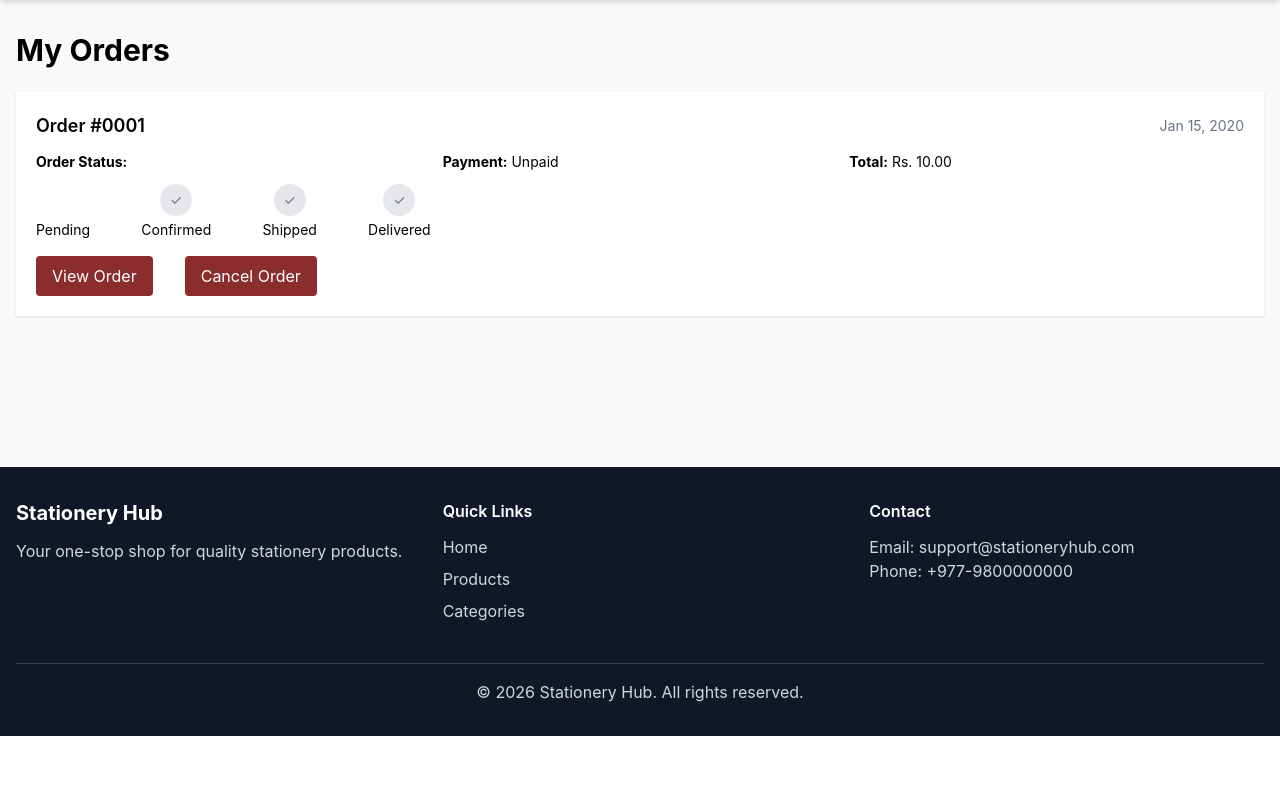
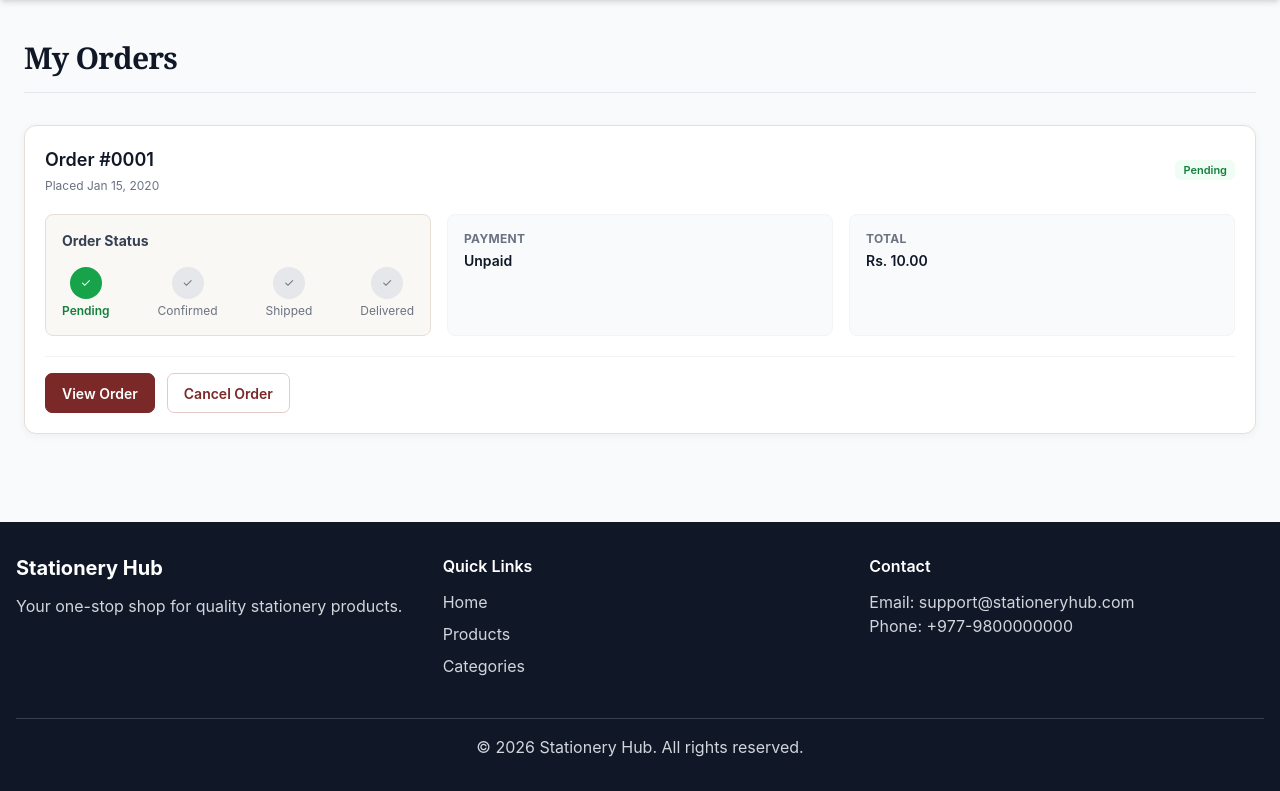
Before and after one commit to blax99/Stationery-Hub, a Django app: page /orders/order-history/ in a window 1280 px wide. Shown: the part 64-855 px from the top of the page. Before the commit the page ends 800 px from the top, so only its background shows below. Run offline with Django 5.2, Linux system fonts and the light colour scheme; a user stored in the database is signed in; data comes from the database, SQL or seed files in the repository; tables that the repository leaves empty hold one stand-in row (values such as "Sample post"); data that the repository does not hold is empty.

Commit message:
feat: refresh wishlist and order page styling

```diff
--- a/templates/order/history.html
+++ b/templates/order/history.html
@@ -2,9 +2,111 @@
 
 {% block content %}
 
-<div class="max-w-5xl mx-auto px-4 py-8">
+<style>
+    .order-card {
+        border: 1px solid #e5dfd5;
+        border-radius: 12px;
+        background: #fff;
+        box-shadow: 0 2px 8px rgba(41, 37, 36, 0.05);
+        transition: box-shadow 0.2s ease, transform 0.2s ease;
+    }
 
-<h1 class="text-3xl font-bold mb-6">My Orders</h1>
+    .order-card:hover {
+        box-shadow: 0 8px 22px rgba(41, 37, 36, 0.09);
+        transform: translateY(-1px);
+    }
+
+    .order-action {
+        display: inline-flex;
+        min-height: 40px;
+        align-items: center;
+        justify-content: center;
+        border: 1px solid transparent;
+        border-radius: 7px;
+        padding: 0 16px;
+        font-size: 0.875rem;
+        font-weight: 600;
+        text-decoration: none;
+        cursor: pointer;
+        transition: background-color 0.2s ease, border-color 0.2s ease,
+            color 0.2s ease, transform 0.2s ease;
+    }
+
+    .order-action:hover {
+        transform: translateY(-1px);
+    }
+
+    .order-action:focus-visible {
+        outline: 3px solid rgba(122, 40, 40, 0.2);
+        outline-offset: 2px;
+    }
+
+    .order-action-primary {
+        background: #7a2828;
+        border-color: #7a2828;
+        color: #fff;
+    }
+
+    .order-action-primary:hover {
+        background: #5e1f1f;
+        border-color: #5e1f1f;
+        color: #fff;
+    }
+
+    .order-action-danger {
+        background: #fff;
+        border-color: #e6caca;
+        color: #7a2828;
+    }
+
+    .order-action-danger:hover {
+        background: #fbf2f2;
+        border-color: #7a2828;
+        color: #5e1f1f;
+    }
+
+    .order-status-pending {
+        background: #f0fdf4;
+        color: #15803d;
+    }
+
+    .order-progress-step {
+        background: #e5e7eb;
+        color: #6b7280;
+    }
+
+    .order-progress-step-active,
+    .order-progress-line-active {
+        background: #16a34a;
+    }
+
+    .order-progress-step-active {
+        color: #ffffff;
+    }
+
+    .order-progress-label {
+        color: #6b7280;
+    }
+
+    .order-progress-label-active {
+        color: #15803d;
+        font-weight: 600;
+    }
+
+    @media (max-width: 640px) {
+        .order-action {
+            flex: 1 1 auto;
+        }
+    }
+</style>
+
+<div class="max-w-7xl mx-auto px-6 py-10">
+
+<div class="mb-8 border-b border-gray-200 pb-4">
+    <h1 class="text-2xl sm:text-3xl font-serif font-bold text-gray-900 tracking-tight">
+        My Orders
+    </h1>
+</div>
 
 {% if orders %}
 
@@ -12,23 +114,34 @@
 
         {% for order in orders %}
 
-        <div class="p-5 bg-white shadow-sm">
+        <div class="order-card p-5 sm:p-6">
 
-                <div class="flex justify-between items-center mb-3">
+                <div class="flex justify-between items-center gap-3 mb-5">
 
-                    <h2 class="text-lg font-semibold">
-                        Order #{{ order.id|stringformat:"04d" }}
-                    </h2>
+                    <div class="min-w-0">
+                        <h2 class="text-lg font-semibold text-gray-900">
+                            Order #{{ order.id|stringformat:"04d" }}
+                        </h2>
+                        <p class="text-xs text-gray-500 mt-1">
+                            Placed {{ order.created_at|date:"M d, Y" }}
+                        </p>
+                    </div>
 
-                    <span class="text-sm text-gray-500">
-                        {{ order.created_at|date:"M d, Y" }}
+                    <span class="inline-flex w-fit shrink-0 whitespace-nowrap items-center rounded-md px-2 py-0.5 text-[11px] font-semibold
+                        {% if order.status == 'cancelled' or order.status == 'returned' %}bg-gray-100 text-gray-700
+                        {% elif order.status == 'return_requested' %}bg-amber-50 text-amber-800
+                        {% elif order.status == 'delivered' %}bg-emerald-50 text-emerald-800
+                        {% elif order.status == 'shipped' %}bg-blue-50 text-blue-800
+                        {% elif order.status == 'pending' %}order-status-pending
+                        {% else %}bg-[#7A2828]/10 text-[#7A2828]{% endif %}">
+                        {{ order.get_status_display }}
                     </span>
 
                 </div>
 
                 {% if order.status == 'cancelled' %}
 
-                    <div class="border rounded-lg p-4 bg-gray-50 mb-4">
+                    <div class="border border-gray-200 rounded-lg p-4 bg-gray-50 mb-4">
 
                         <p class="font-semibold text-gray-700">
                             Order Cancelled
@@ -42,7 +155,7 @@
 
                 {% elif order.status == 'return_requested' %}
 
-                    <div class="border rounded-lg p-4 bg-gray-50 mb-4">
+                    <div class="border border-amber-200 rounded-lg p-4 bg-amber-50 mb-4">
 
                         <p class="font-semibold text-gray-700">
                             Return Requested
@@ -56,7 +169,7 @@
 
                 {% elif order.status == 'returned' %}
 
-                    <div class="border rounded-lg p-4 bg-gray-50 mb-4">
+                    <div class="border border-gray-200 rounded-lg p-4 bg-gray-50 mb-4">
 
                         <p class="font-semibold text-gray-700">
                             Order Returned
@@ -70,23 +183,21 @@
 
                 {% else %}
 
-                    <div class="grid grid-cols-1 md:grid-cols-3 gap-3 text-sm">
+                    <div class="grid grid-cols-1 md:grid-cols-3 gap-4 text-sm">
 
-                        <div class="md:col-span-3">
+                        <div class="md:col-span-3 rounded-lg bg-[#faf8f5] border border-[#e5dfd5] p-4">
 
-                            <strong>Order Status:</strong>
+                            <strong class="text-sm text-gray-700">Order Status</strong>
 
-                            <div class="flex items-center justify-between mt-3 text-sm">
+                            <div class="flex items-center justify-between mt-4 text-xs sm:text-sm">
 
                                 <!-- Pending -->
 
                                 <div class="text-center">
 
-                                    <div class="w-8 h-8 mx-auto rounded-full
+                                    <div class="order-progress-step w-8 h-8 mx-auto rounded-full
                                         {% if order.status == 'pending' or order.status == 'confirmed' or order.status == 'shipped' or order.status == 'delivered' %}
-                                            bg-green-600 text-white
-                                        {% else %}
-                                            bg-gray-200 text-gray-500
+                                            order-progress-step-active
                                         {% endif %}
                                         flex items-center justify-center">
 
@@ -94,7 +205,7 @@
 
                                     </div>
 
-                                    <p class="mt-1 text-black">
+                                    <p class="order-progress-label mt-1 {% if order.status == 'pending' or order.status == 'confirmed' or order.status == 'shipped' or order.status == 'delivered' %}order-progress-label-active{% endif %}">
                                         Pending
                                     </p>
 
@@ -104,7 +215,7 @@
 
                                 <div class="flex-1 h-1 mx-2
                                     {% if order.status == 'confirmed' or order.status == 'shipped' or order.status == 'delivered' %}
-                                        bg-green-600
+                                        order-progress-line-active
                                     {% else %}
                                         bg-gray-200
                                     {% endif %}">
@@ -114,11 +225,9 @@
 
                                 <div class="text-center">
 
-                                    <div class="w-8 h-8 mx-auto rounded-full
+                                    <div class="order-progress-step w-8 h-8 mx-auto rounded-full
                                         {% if order.status == 'confirmed' or order.status == 'shipped' or order.status == 'delivered' %}
-                                            bg-green-600 text-white
-                                        {% else %}
-                                            bg-gray-200 text-gray-500
+                                            order-progress-step-active
                                         {% endif %}
                                         flex items-center justify-center">
 
@@ -126,7 +235,7 @@
 
                                     </div>
 
-                                    <p class="mt-1 text-black">
+                                    <p class="order-progress-label mt-1 {% if order.status == 'confirmed' or order.status == 'shipped' or order.status == 'delivered' %}order-progress-label-active{% endif %}">
                                         Confirmed
                                     </p>
 
@@ -136,7 +245,7 @@
 
                                 <div class="flex-1 h-1 mx-2
                                     {% if order.status == 'shipped' or order.status == 'delivered' %}
-                                        bg-green-600
+                                        order-progress-line-active
                                     {% else %}
                                         bg-gray-200
                                     {% endif %}">
@@ -146,11 +255,9 @@
 
                                 <div class="text-center">
 
-                                    <div class="w-8 h-8 mx-auto rounded-full
+                                    <div class="order-progress-step w-8 h-8 mx-auto rounded-full
                                         {% if order.status == 'shipped' or order.status == 'delivered' %}
-                                            bg-green-600 text-white
-                                        {% else %}
-                                            bg-gray-200 text-gray-500
+                                            order-progress-step-active
                                         {% endif %}
                                         flex items-center justify-center">
 
@@ -158,7 +265,7 @@
 
                                     </div>
 
-                                    <p class="mt-1 text-black">
+                                    <p class="order-progress-label mt-1 {% if order.status == 'shipped' or order.status == 'delivered' %}order-progress-label-active{% endif %}">
                                         Shipped
                                     </p>
 
@@ -168,7 +275,7 @@
 
                                 <div class="flex-1 h-1 mx-2
                                     {% if order.status == 'delivered' %}
-                                        bg-green-600
+                                        order-progress-line-active
                                     {% else %}
                                         bg-gray-200
                                     {% endif %}">
@@ -178,11 +285,9 @@
 
                                 <div class="text-center">
 
-                                    <div class="w-8 h-8 mx-auto rounded-full
+                                    <div class="order-progress-step w-8 h-8 mx-auto rounded-full
                                         {% if order.status == 'delivered' %}
-                                            bg-green-600 text-white
-                                        {% else %}
-                                            bg-gray-200 text-gray-500
+                                            order-progress-step-active
                                         {% endif %}
                                         flex items-center justify-center">
 
@@ -190,7 +295,7 @@
 
                                     </div>
 
-                                    <p class="mt-1 text-black">
+                                    <p class="order-progress-label mt-1 {% if order.status == 'delivered' %}order-progress-label-active{% endif %}">
                                         Delivered
                                     </p>
 
@@ -200,19 +305,19 @@
 
                         </div>
 
-                        <div>
+                        <div class="rounded-lg bg-gray-50 border border-gray-100 p-4">
 
-                            <strong>Payment:</strong>
+                            <strong class="block text-xs uppercase tracking-wide text-gray-500 mb-1">Payment</strong>
 
-                            {{ order.get_payment_status_display }}
+                            <span class="font-semibold text-gray-900">{{ order.get_payment_status_display }}</span>
 
                         </div>
 
-                        <div>
+                        <div class="rounded-lg bg-gray-50 border border-gray-100 p-4">
 
-                            <strong>Total:</strong>
+                            <strong class="block text-xs uppercase tracking-wide text-gray-500 mb-1">Total</strong>
 
-                            Rs. {{ order.total_amount }}
+                            <span class="font-semibold text-gray-900">Rs. {{ order.total_amount }}</span>
 
                         </div>
 
@@ -220,16 +325,13 @@
 
                 {% endif %}
 
-                <div class="mt-4 flex flex-wrap gap-8">
+                <div class="mt-5 pt-4 border-t border-gray-100 flex flex-wrap gap-3">
 
                     <!-- View Order -->
 
                     <a
                         href="{% url 'order_confirmation' order.id %}"
-                        class="inline-block px-4 py-2 rounded"
-                        style="background-color: #8b2d2d !important; color: #ffffff !important; border: none !important; text-decoration: none !important;"
-                        onmouseover="this.style.backgroundColor='#722424'"
-                        onmouseout="this.style.backgroundColor='#8b2d2d'"
+                        class="order-action order-action-primary"
                     >
                         View Order
                     </a>
@@ -242,17 +344,14 @@
                             method="POST"
                             action="{% url 'cancel_order' order.id %}"
                             onsubmit="return confirm('Are you sure you want to cancel this order?');"
-                            style="margin: 0;"
+                            class="m-0"
                         >
 
                             {% csrf_token %}
 
                             <button
                                 type="submit"
-                                class="px-4 py-2 rounded"
-                                style="background-color: #8b2d2d !important; color: #ffffff !important; border: none !important; text-decoration: none !important; opacity: 1 !important; visibility: visible !important; display: inline-block !important; cursor: pointer;"
-                                onmouseover="this.style.backgroundColor='#722424'"
-                                onmouseout="this.style.backgroundColor='#8b2d2d'"
+                                class="order-action order-action-danger"
                             >
                                 Cancel Order
                             </button>
@@ -269,17 +368,14 @@
                             method="POST"
                             action="{% url 'request_return' order.id %}"
                             onsubmit="return confirm('Are you sure you want to request a return?');"
-                            style="margin: 0;"
+                            class="m-0"
                         >
 
                             {% csrf_token %}
 
                             <button
                                 type="submit"
-                                class="px-4 py-2 rounded"
-                                style="background-color: #f97316 !important; color: #ffffff !important; border: none !important; text-decoration: none !important; opacity: 1 !important; visibility: visible !important; display: inline-block !important; cursor: pointer;"
-                                onmouseover="this.style.backgroundColor='#ea580c'"
-                                onmouseout="this.style.backgroundColor='#f97316'"
+                                class="order-action order-action-danger"
                             >
                                 Return Order
                             </button>
```
Also changed, not shown: cart/templates/cart/wishlist.html (+4 -4 lines), templates/order/confirmation.html (+73 -56 lines).
